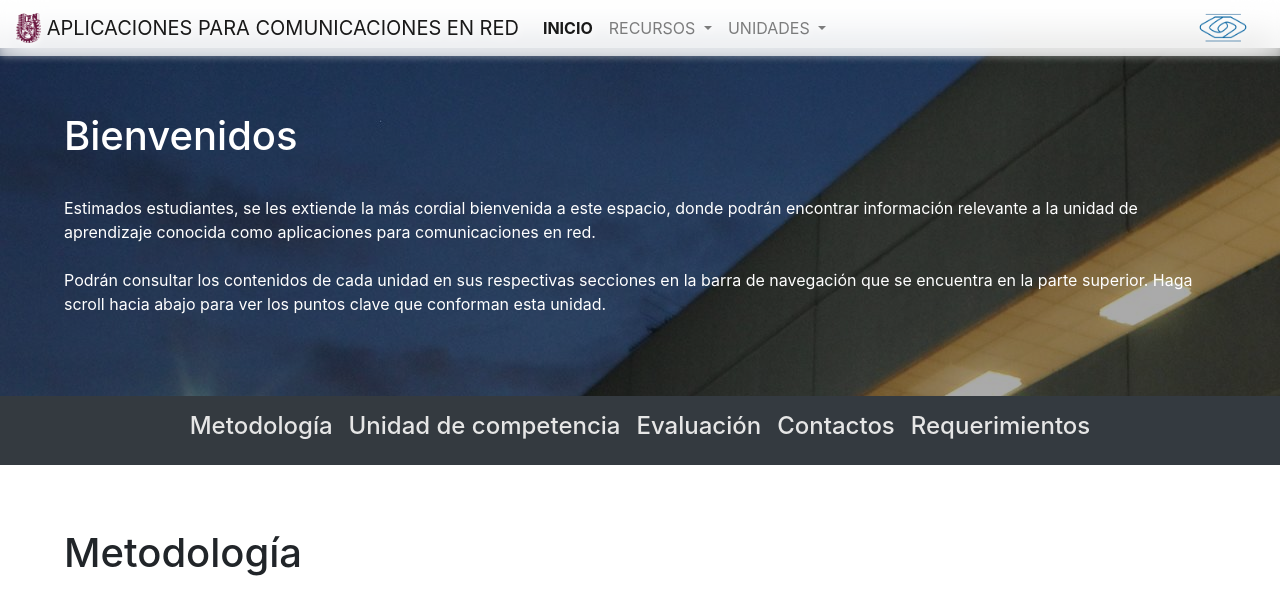
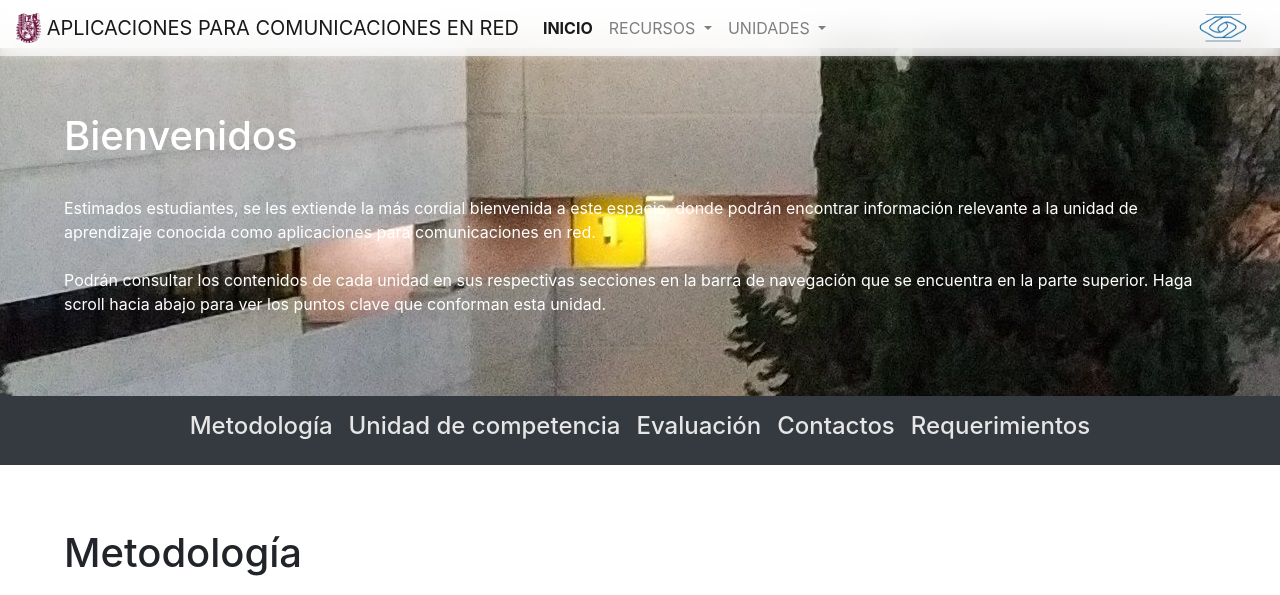
Before and after one commit to IvanRoz/RecursoSS, a Django app: page / in a window 1280 px wide. Shown: the top 595 px of the page. Run offline with Django 3.2, Linux system fonts and the light colour scheme; data comes from the database, SQL or seed files in the repository; both versions use the stored data as it was after the commit; some libraries are stand-ins or nearby versions.

Commit message:
Modificaciones de la primera reunion 1/2

```diff
--- a/gestion/templates/base.html
+++ b/gestion/templates/base.html
@@ -12,12 +12,16 @@
         <title>Aplicaciones para comunicaciones en red</title>
     </head>
     <body class="pt-5">
+
+
+
     <!-- Navbar -->
-    <nav class="navbar fixed-top navbar-expand-md navbar-light">
+    <nav class="navbar fixed-top navbar-expand-md navbar-light navbar-right">
         <a class="navbar-brand text-uppercase" href="{% url 'main' %}">
             <img src="{% static 'main/ipn.png'%}" width="25" height="30" class="d-inline-block align-top" alt="">
            Aplicaciones para comunicaciones en red
         </a>
+
         <button class="navbar-toggler" type="button" data-toggle="collapse" data-target="#navbarSupportedContent" aria-controls="navbarSupportedContent" aria-expanded="false" aria-label="Toggle navigation">
             <span class="navbar-toggler-icon"></span>
         </button>
@@ -48,13 +52,26 @@
                             {% endfor %}
                         </div>
                     </li>
+                     <li class="nav-item text-uppercase dropdown {% if url_name == 'unit' %}active font-weight-bold{% endif %}">
+                        <div class="collapse" id="navbarToggleExternalContent">
+                              <div class="bg-dark p-4">
+                                <h5 class="text-white h4">Collapsed content</h5>
+                                <span class="text-muted">Toggleable via the navbar brand.</span>
+                              </div>
+                        </div>
+                    </li>
                 {% endwith %}
             </ul>
         </div>
+
+
+
         <a class="navbar-brand d-none d-md-block" href="{% url 'main' %}">
             <img src="{% static 'main/escom.png'%}" width="50" height="30" class="d-inline-block align-top" alt="">
         </a>
     </nav>
+
+
     {% block content %}
     {% endblock %}
     </body>
--- a/gestion/templates/main.html
+++ b/gestion/templates/main.html
@@ -116,14 +116,7 @@
         </div>
         <div class="d-flex row px-5 pb-5" style="background-color: #e3f2fd;">
 
-            <div class="col-sm justify-content-center text-center ">
-                <h4>Rocío Palacios Solano</h4>
-                <img src="{% static 'main/rocio.png'%}" width="200" class="img-fluid" alt="">
-                <p class="pt-3">
-                    rpalacioss@ipn.mx <br/>
-                    Ext. 52032
-                </p>
-            </div>
+
             <div class="col-sm justify-content-center text-center">
                 <h4>Verónica Agustín Domínguez</h4>
                 <img src="{% static 'main/veronica.png'%}" width="200" class="img-fluid" alt="">
@@ -133,7 +126,7 @@
                 </p>
 
             </div>
-            <div class="col-sm justify-content-center text-center">
+              <div class="col-sm justify-content-center text-center">
                 <h4>Axel Ernesto Moreno Cervantes</h4>
                 <img src="{% static 'main/axel.png'%}" width="200"  class="img-fluid " alt="">
                 <p class="pt-3">
@@ -141,6 +134,15 @@
                     Ext. 52032
                 </p>
             </div>
+            <div class="col-sm justify-content-center text-center ">
+                <h4>Rocío Palacios Solano</h4>
+                <img src="{% static 'main/rocio.png'%}" width="200" class="img-fluid" alt="">
+                <p class="pt-3">
+                    rpalacioss@ipn.mx <br/>
+                    Ext. 52032
+                </p>
+            </div>
+
         </div>
         <a class="anchor" id="requerimientos"></a>
         <div class="d-flex row px-5 pt-5 bg-primary text-white" style="align-items: center;">
@@ -168,7 +170,7 @@
 <style>
     #bienvenida {
         height: 100%;
-        background: url("{% static 'main/background1.png'%}") !important;
+        background: url("{% static 'main/fondo.jpg'%}") !important;
         background-size: auto;
         background-position: bottom;
     }
```
Also changed, not shown: db.sqlite3, gestion/static/main/fondo.jpg (added).
